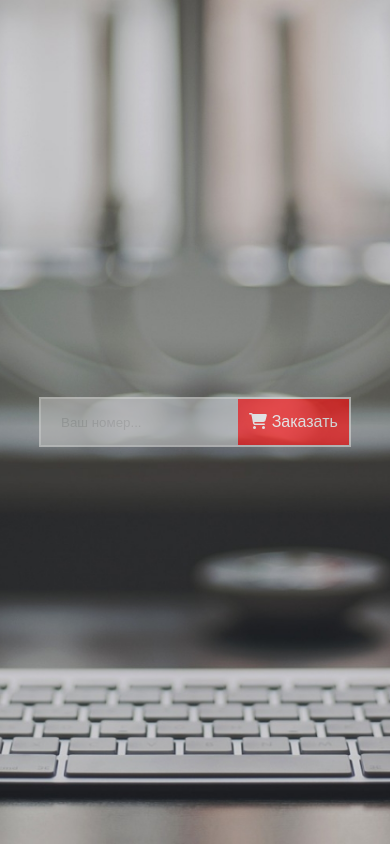
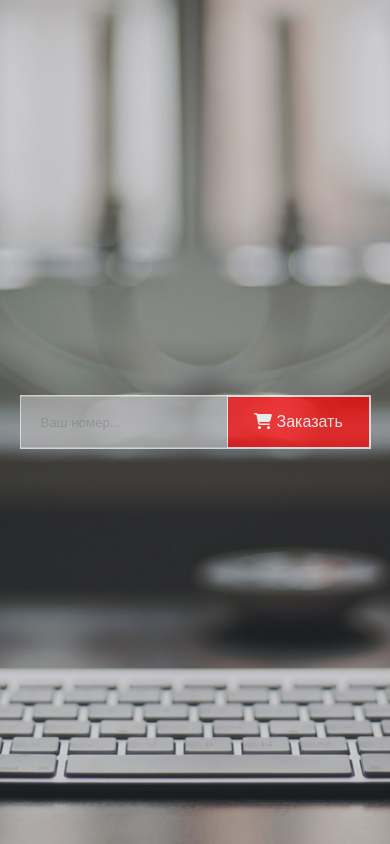
Before and after one commit to UladzislauPapliouka/ZikmesTestTask, a website built with webpack: page index.html in a window 390 px wide. Built offline with nearby package versions, Linux system fonts and the light colour scheme.

Commit message:
Restyling

```diff
--- a/src/SCSS/style.scss
+++ b/src/SCSS/style.scss
@@ -1,4 +1,4 @@
-$fa-font-path :'~@fortawesome/fontawesome-free/webfonts';
+$fa-font-path: '~@fortawesome/fontawesome-free/webfonts';
 
 @import '~@fortawesome/fontawesome-free/scss/fontawesome.scss';
 
@@ -12,7 +12,6 @@ $fa-font-path :'~@fortawesome/fontawesome-free/webfonts';
 .alert {
   position: absolute;
   min-width: 300px;
-  max-width: 300px;
   height: 60px;
   border-radius: 4px;
   padding: 6px 16px;
@@ -26,10 +25,16 @@ $fa-font-path :'~@fortawesome/fontawesome-free/webfonts';
   left: 20px;
   transition: top 0.5s;
   animation: dropAlert 3s linear;
-  animation-iteration-count:1;
+  animation-iteration-count: 1;
+  @media screen and (max-width: 700px) {
+    width: 90vw;
+    left: 5vw;
+  }
+
   & > svg {
     margin-right: 12px;
   }
+
   & > p {
     max-width: 250px;
     white-space: nowrap;
@@ -40,6 +45,7 @@ $fa-font-path :'~@fortawesome/fontawesome-free/webfonts';
   &.error {
     background-color: #D32F2F;
   }
+
   &.success {
     background-color: #2E7D32;
   }
@@ -48,41 +54,44 @@ $fa-font-path :'~@fortawesome/fontawesome-free/webfonts';
 #container {
   width: 100vw;
   height: 100vh;
+
   display: flex;
   justify-content: center;
   align-items: center;
-  gap: 4px;
+
   background-image: url("../../assets/background.jpg");
   background-position: center;
   background-size: cover;
 
   #form-container {
     min-width: 600px;
-    max-width: 800px;
     min-height: 50px;
     background: #D8D8D6;
     display: flex;
     align-items: center;
     justify-content: space-between;
-    padding: 2px 6px 2px 40px;
-    opacity: 0.6;
+    padding: 0 0 0 40px;
+    opacity: 0.7;
     transform: skewX(-60deg);
-
-    @media screen and (max-width: 500px) {
+    border: 1px solid rgba(255, 255, 255, 1);
+    border-right-width: 2px;
+    border-left-width: 2px;
+    @media screen and (max-width: 700px) {
       transform: skewX(0deg);
-      min-width: 80%;
-      padding: 2px;
+      min-width: 90vw;
+      padding: 0;
+      border: 1px solid rgba(255, 255, 255, 1);
     }
 
     #input {
       flex: 2;
-      min-height: 46px;
+      min-height: inherit;
       outline: none;
       background: #D8D8D6;
       border: none;
-      opacity: 0.6;
+      opacity: 0.7;
       transform: skewX(60deg);
-      @media screen and (max-width: 500px) {
+      @media screen and (max-width: 700px) {
         transform: skewX(0deg);
         padding-left: 20px;
         flex: 4;
@@ -91,29 +100,32 @@ $fa-font-path :'~@fortawesome/fontawesome-free/webfonts';
     }
 
     #btn-container {
-      min-height: 46px;
-      height: 100%;
+      min-height: inherit;
       flex: 1;
       position: relative;
-
-      @media screen and (max-width: 500px) {
+      border: 1px solid rgba(255, 255, 255, 1);
+      border-right-width: 2px;
+      border-left-width: 2px;
+      @media screen and (max-width: 700px) {
         transform: skewX(0deg);
         flex: 3;
+        border: 1px solid rgba(255, 255, 255, 1);
       }
 
       button {
+        border: none;
         background: #FE0000;
-        border: none;
         width: 100%;
         cursor: pointer;
         min-height: inherit;
         outline: none;
+
         p {
           color: #FFFFFF;
           font-weight: 500;
           font-size: 16px;
           transform: skewX(60deg);
-          @media screen and (max-width: 500px) {
+          @media screen and (max-width: 700px) {
             transform: skewX(0deg);
           }
         }
@@ -126,8 +138,8 @@ $fa-font-path :'~@fortawesome/fontawesome-free/webfonts';
 }
 
 @keyframes dropAlert {
-  0%{
-    top:-100px;
+  0% {
+    top: -100px;
   }
   33% {
     top: 20px;
@@ -136,6 +148,6 @@ $fa-font-path :'~@fortawesome/fontawesome-free/webfonts';
     top: 20px;
   }
   100% {
-    top:-100px;
+    top: -100px;
   }
 }
```
